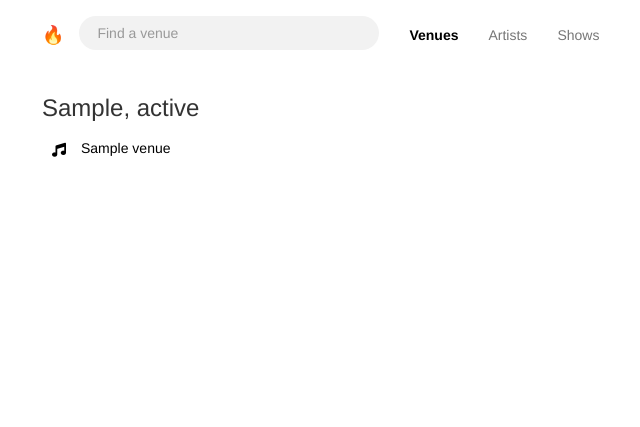
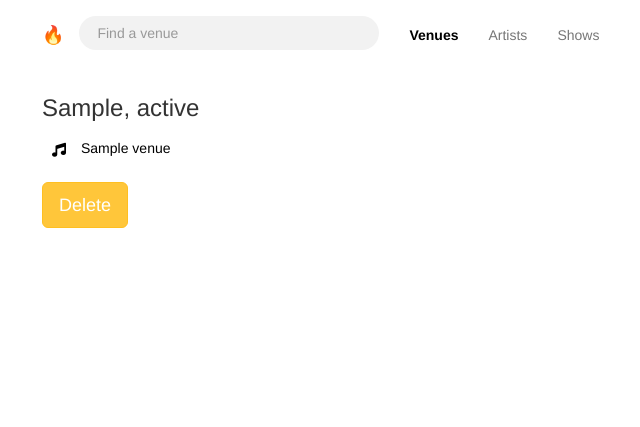
Before and after one commit to skocz/fullstack-venues-shows-artists-app, a Flask app: page /venues in a window 1280 px wide. Shown: the top 427 px of the page, without its empty margins (28-668 px from the left). Run offline with Flask 2, Linux system fonts and the light colour scheme; tables that the repository leaves empty hold one stand-in row (values such as "Sample post"); parts of the project's set-up code (start-up, migrations or seed data) failed here and were passed over; some libraries are stand-ins or nearby versions.

Commit message:
Added delete button to venue page

```diff
--- a/templates/pages/venues.html
+++ b/templates/pages/venues.html
@@ -12,6 +12,9 @@
 					<h5>{{ venue.name }}</h5>
 				</div>
 			</a>
+			<form action="/venues/{{ venue.id }}/delete" method="POST">
+				<button class="btn btn-primary btn-lg">Delete</button>
+			</form>
 		</li>
 		{% endfor %}
 	</ul>
```
